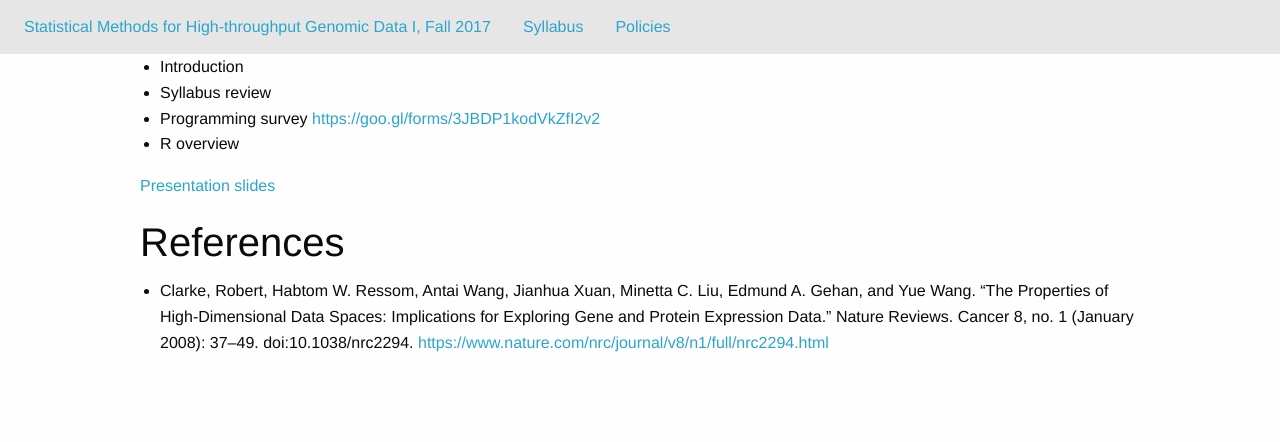
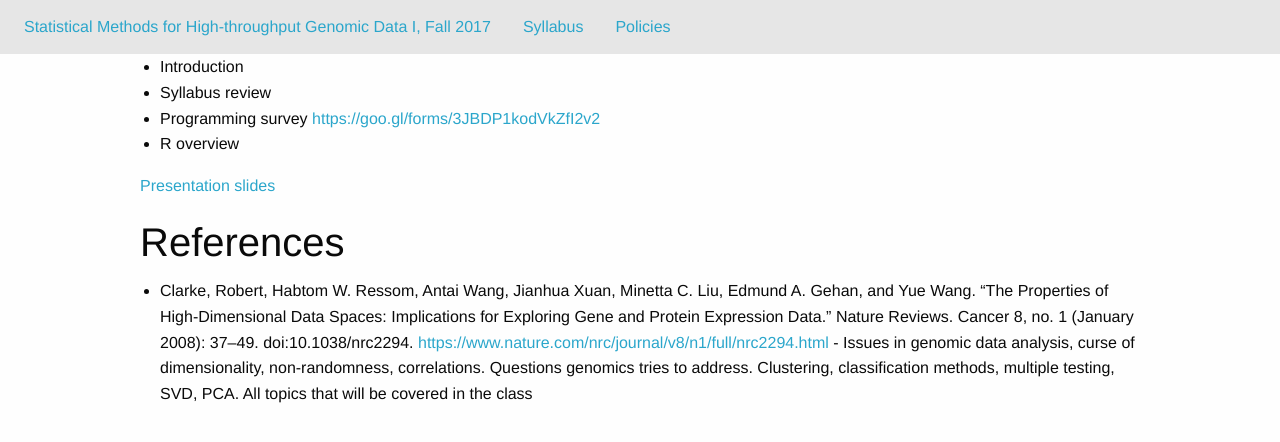
Before and after one commit to mdozmorov/BIOS567.2017, a Jekyll site: the page built from _posts/classplans/0003-01-01-00_Intro.md, in a window 1280 px wide. Shown: the top 442 px of the page. Built offline with Jekyll 4.4.1, drawn with Linux system fonts in a browser that asks for light colours; our own code applies the rules of GitHub Pages for plain Markdown files.

Commit message:
Add description

```diff
--- a/_posts/classplans/0003-01-01-00_Intro.md
+++ b/_posts/classplans/0003-01-01-00_Intro.md
@@ -17,4 +17,4 @@ visible: 1
 
 ## References
 
-- Clarke, Robert, Habtom W. Ressom, Antai Wang, Jianhua Xuan, Minetta C. Liu, Edmund A. Gehan, and Yue Wang. “The Properties of High-Dimensional Data Spaces: Implications for Exploring Gene and Protein Expression Data.” Nature Reviews. Cancer 8, no. 1 (January 2008): 37–49. doi:10.1038/nrc2294. [https://www.nature.com/nrc/journal/v8/n1/full/nrc2294.html](https://www.nature.com/nrc/journal/v8/n1/full/nrc2294.html)
+- Clarke, Robert, Habtom W. Ressom, Antai Wang, Jianhua Xuan, Minetta C. Liu, Edmund A. Gehan, and Yue Wang. “The Properties of High-Dimensional Data Spaces: Implications for Exploring Gene and Protein Expression Data.” Nature Reviews. Cancer 8, no. 1 (January 2008): 37–49. doi:10.1038/nrc2294. [https://www.nature.com/nrc/journal/v8/n1/full/nrc2294.html](https://www.nature.com/nrc/journal/v8/n1/full/nrc2294.html) - Issues in genomic data analysis, curse of dimensionality, non-randomness, correlations. Questions genomics tries to address. Clustering, classification methods, multiple testing, SVD, PCA. All topics that will be covered in the class
```
